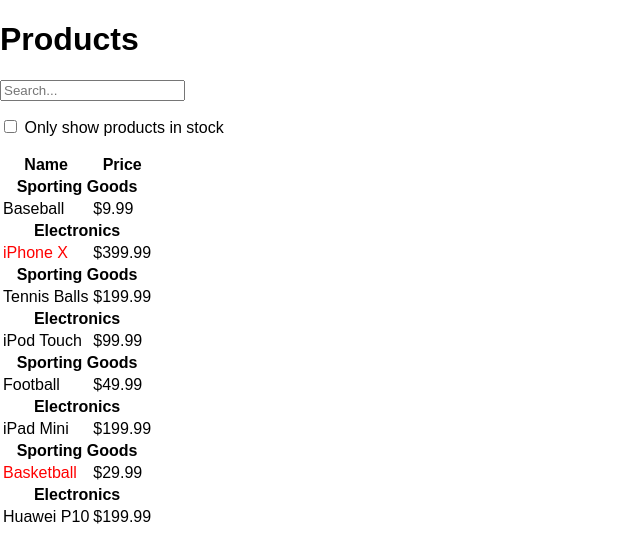
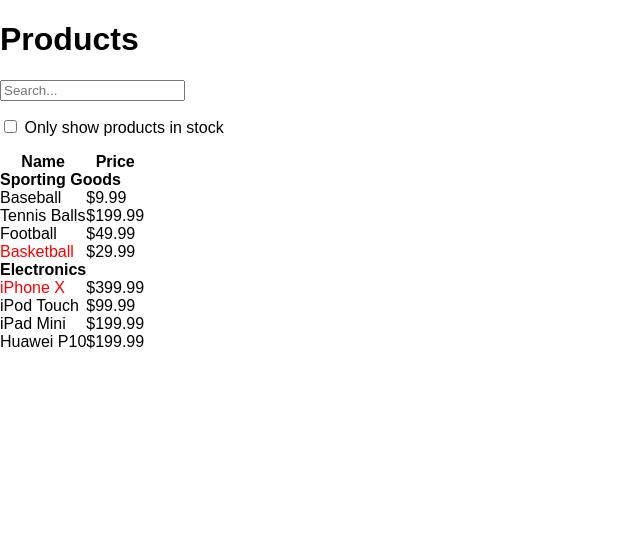
Before and after one commit to silvio-galli/thinking-in-react, a React (Create React App) app: page / in a window 1280 px wide. Shown: the top 560 px of the page, without its empty margins (0-640 px from the left). Built offline with nearby package versions, Linux system fonts and the light colour scheme.

Commit message:
Refactored ProductTable, ProductCategoryRow, ProductRow

```diff
--- a/src/components/ProductCategoryRow.js
+++ b/src/components/ProductCategoryRow.js
@@ -1,16 +1,13 @@
 import React from 'react'
 
-class ProductCategoryRow extends React.Component {
-  render() {
-    const category = this.props.category;
-    return (
-      <tr>
-        <th colSpan="2">
-          {category}
-        </th>
-      </tr>
-    );
-  }
+const ProductCategoryRow = (props) => {
+  return (
+    <tr>
+      <td colSpan="2" className="category">
+        {props.children}
+      </td>
+    </tr>
+  )
 }
 
 export default ProductCategoryRow
--- a/src/components/ProductRow.js
+++ b/src/components/ProductRow.js
@@ -1,21 +1,11 @@
 import React from 'react'
 
-class ProductRow extends React.Component {
-  render() {
-    const product = this.props.product;
-    const name = product.stocked ?
-      product.name :
-      <span style={{color: 'red'}}>
-        {product.name}
-      </span>;
-
-    return (
-      <tr>
-        <td>{name}</td>
-        <td>{product.price}</td>
-      </tr>
-    );
-  }
+const ProductRow = (props) => {
+  return (
+    <tr>
+      {props.children}
+    </tr>
+  )
 }
 
 export default ProductRow
--- a/src/components/ProductTable.js
+++ b/src/components/ProductTable.js
@@ -2,41 +2,50 @@
 import ProductCategoryRow from './ProductCategoryRow'
 import ProductRow from './ProductRow'
 
-class ProductTable extends React.Component {
-  render() {
-    const rows = [];
-    let lastCategory = null;
-
-    // TODO: this is ok only if the data are sorted by category
-    // if the rows are shuffled the result is not correct
-    this.props.products.forEach((product) => {
-      if (product.category !== lastCategory) {
-        rows.push(
-          <ProductCategoryRow
-            category={product.category}
-            key={product.category} />
-        );
-      }
-      rows.push(
-        <ProductRow
-          product={product}
-          key={product.name} />
-      );
-      lastCategory = product.category;
-    });
-
+function ProductTable(props) {
+  const displayProducts = filterData(props.products)
   return (
-      <table>
+    <table className="products" cellPadding='0' cellSpacing='0'>
       <thead>
         <tr>
           <th>Name</th>
           <th>Price</th>
         </tr>
       </thead>
-        <tbody>{rows}</tbody>
+      <tbody>
+        { displayProducts }
+      </tbody>
     </table>
-    );
+  )
 }
+
+function filterData(data) {
+  // get the categories
+  const categories = new Set(data.map(item => item.category))
+  // here we store the components to display in the table
+  let displayProducts = [];
+  // parse the products list per category
+  [...categories].map(category => {
+    // one row for the category
+    displayProducts.push(
+      <ProductCategoryRow key={category}>
+        {category}
+      </ProductCategoryRow>
+    )
+    data.filter(product => product.category === category).map(product => {
+      const stock = product.stocked ? "in-stock" : "out-of-stock"
+      // one row for every item of that category
+      displayProducts.push(
+        <ProductRow key={product.name}>
+          <td className={`product-name ${stock}`}>{product.name}</td>
+          <td className="product-price">{product.price}</td>
+        </ProductRow>
+      )
+      return false
+    })
+    return false
+  })
+  return displayProducts
 }
 
 export default ProductTable
--- a/src/index.css
+++ b/src/index.css
@@ -3,3 +3,11 @@
   padding: 0;
   font-family: sans-serif;
 }
+
+.category {
+  font-weight: bold;
+}
+
+.out-of-stock {
+  color: red;
+}
```
Lines whose indentation alone changed are shown as unchanged.
